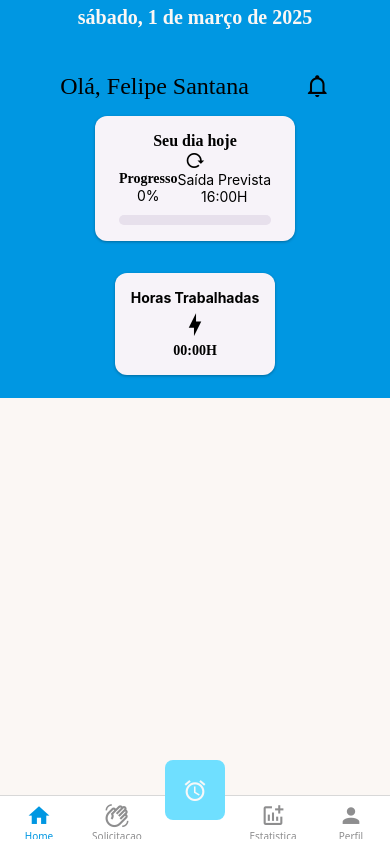
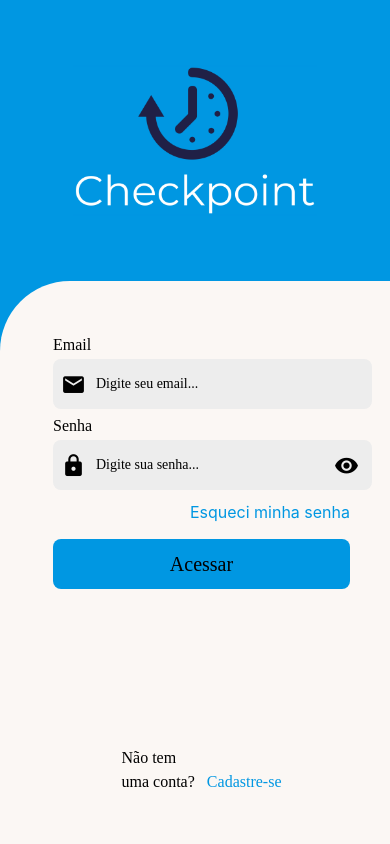
Before and after one commit to Felip3ra/CheckPoint, a React Native app: screen /Home in a window 390 px wide. Built offline with nearby package versions, Linux system fonts and the light colour scheme.

Commit message:
fix: Ajustando estilo com tailwind na tela de login

```diff
--- a/App.tsx
+++ b/App.tsx
@@ -3,11 +3,15 @@ import React from "react";
 import { NavigationContainer } from "@react-navigation/native";
 import Routes from "./pages/routes";
 import './global.css';
+import Login from "pages/Login";
+
 function App(): React.JSX.Element {
   return(
-    <NavigationContainer>
-      <Routes/>
-    </NavigationContainer>
+
+    //<NavigationContainer>
+      //<Routes/>
+    //</NavigationContainer>
+    <Login/>
   );
 }
 
--- a/components/Acessar.tsx
+++ b/components/Acessar.tsx
@@ -3,12 +3,12 @@ import { TouchableOpacity, Text } from "react-native";
 import { styles } from "../styles/styles";
 
 type BtnAcessar = {
-    tipo: String
+    tipo: string,
 }
 const Acessar: React.FC<BtnAcessar> = ({tipo}) => {
     return (
         <TouchableOpacity style={styles.BtnAcessar}>
-            <Text style={styles.BtnTextAcessar}>
+            <Text className="font-montserratBold text-xl color-white">
                 {tipo}
             </Text>
         </TouchableOpacity>
--- a/components/StyledTextInput.tsx
+++ b/components/StyledTextInput.tsx
@@ -1,7 +1,7 @@
 
 import { View, TextInput,TouchableOpacity } from "react-native";
 import { styles } from "../styles/styles";
-import Icon from "react-native-vector-icons/MaterialCommunityIcons";
+import { MaterialCommunityIcons } from "@expo/vector-icons";
 
 type TextInputProps = {
     Iconname: string;
@@ -11,19 +11,19 @@ type TextInputProps = {
  const StyledTextInput: React.FC<TextInputProps> = ({Iconname,placeholder,ispassword}) => {
     return (
         <View style={{ flexDirection: "row", alignItems: "center", backgroundColor: '#EDEDED', height: 50, borderRadius: 8, paddingHorizontal: 8, width: 319 }}>
-            <Icon
+            <MaterialCommunityIcons
                 name={Iconname}
                 size={25}
             />
             <TextInput
                 placeholder={placeholder}
                 style={styles.TextBox}
-
+                className="font-montserratRegular"
 
             />
             {ispassword && (
-        <TouchableOpacity  style={{ marginLeft: 50 }}>
-          <Icon name={"eye"} size={25} />
+        <TouchableOpacity  className="ml-12">
+          <MaterialCommunityIcons name={"eye"} size={25} />
         </TouchableOpacity>
       )}
         </View>
--- a/pages/Login.tsx
+++ b/pages/Login.tsx
@@ -15,19 +15,19 @@ function Login(): React.JSX.Element {
             </View>
             <View style={styles.ContainerBackground}>
                 <View style={styles.ContainerInput}>
-                    <Text style={styles.LabelEmail}>
+                    <Text style={styles.LabelEmail} className="font-montserratRegular">
                         Email
                     </Text>
                     <StyledTextInput Iconname="email" placeholder="Digite seu email..." ispassword={false} />
 
 
-                    <Text style={styles.LabelSenha}>
+                    <Text style={styles.LabelSenha} className="font-montserratRegular">
                         Senha
                     </Text>
                     <StyledTextInput Iconname="lock" placeholder="Digite sua senha..." ispassword={true} />
 
                     <TouchableOpacity style={styles.BtnEsqueciSenha}>
-                        <Text style={styles.BtnTextEsqueciSenha}>
+                        <Text className="text-base text-[#0097E2]">
                             Esqueci minha senha
                         </Text>
                     </TouchableOpacity>
@@ -35,11 +35,11 @@ function Login(): React.JSX.Element {
                     <Acessar tipo="Acessar"/>
 
                     <View style={{flexDirection: "row",justifyContent: "center", alignItems: "flex-end",flex:1, marginBottom: 50, width: 160,alignSelf: "center"}}>
-                        <Text style={{marginRight: 5,fontSize: 16}}>
+                        <Text className="mr-2 text-base font-montserratRegular">
                             Não tem uma conta?
                         </Text>
                         <TouchableOpacity>
-                        <Text style={styles.BtnTextCadastro}>
+                        <Text className="text-base text-[#0097E2] font-montserratRegular">
                             Cadastre-se
                         </Text>
                     </TouchableOpacity>
--- a/styles/styles.ts
+++ b/styles/styles.ts
@@ -40,13 +40,13 @@ export const styles = StyleSheet.create({
 
     },
     LabelEmail:{
-        fontFamily: 'Montserrat-Regular',
+
         fontSize: 16,
         marginTop: 55,
         marginBottom: 5,
     },
     LabelSenha:{
-        fontFamily: 'Montserrat-Regular',
+
         fontSize: 16,
         marginTop: 8,
         marginBottom: 5,
@@ -66,7 +66,7 @@ export const styles = StyleSheet.create({
     BtnTextEsqueciSenha:{
         fontSize: 14,
         color: '#0097E2',
-        fontFamily: 'Montserrat-Regular'
+
     },
     BtnAcessar:{
         backgroundColor: '#0097E2',
@@ -76,12 +76,7 @@ export const styles = StyleSheet.create({
         height: 50,
         marginTop: 15,
     },
-    BtnTextAcessar:{
-        color: 'white',
-        fontSize: 20,
-        fontWeight: "bold",
-        fontFamily: "Montserrat-Regular"
-    },
+
     BtnTextCadastro:{
         fontSize: 16,
         color: '#0097E2',
```
Also changed, not shown: imgs/checkpoint.png (added).
